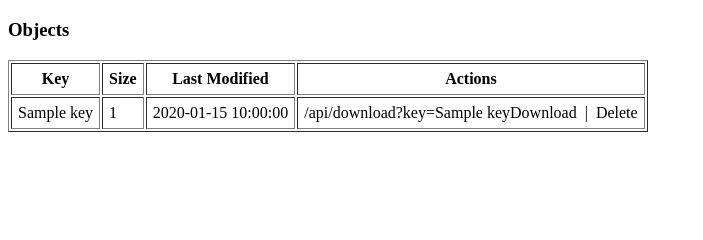
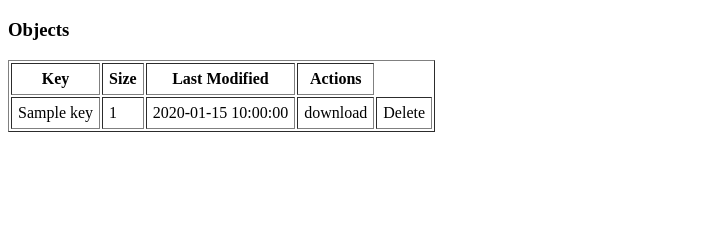
Before and after one commit to mukkamallapradeep/s3-sts-flask, a Flask app: template app/templates/index.html in a window 1280 px wide. Shown: the part 470-710 px from the top of the page, without its empty margins (0-703 px from the left). Run offline with Flask 3, Linux system fonts and the light colour scheme; the template is opened without the code that fills it: most values are stand-ins (such as "Sample title", 1, 10 or a date in 2020); parts of the project's set-up code (start-up, migrations or seed data) failed here and were passed over.

Commit message:
Update index.html

```diff
--- a/app/templates/index.html
+++ b/app/templates/index.html
@@ -63,12 +63,12 @@
           <td>{{ o.Size }}</td>
           <td>{{ o.LastModified }}</td>
           <td>
-            /api/download?key={{ o.Key }}Download</a>
-            &nbsp;|&nbsp;
-            <form action="/api/object" method="post" style="display:inline;"
-                  onsubmit="<button type="submit">Delete</button>
-            </form>
+            <form action="/api/download?key={{ o.Key }}" method="post" style="display:inline;"
+              onsubmit="<button type="submit">download</button></form>
           </td>
+           <td> <form action="/api/object?key={{o.key}}" method="post" style="display:inline;"
+                  onsubmit="<button type="submit">Delete</button></form>
+           </td>
         </tr>
         {% else %}
         <tr>
```
